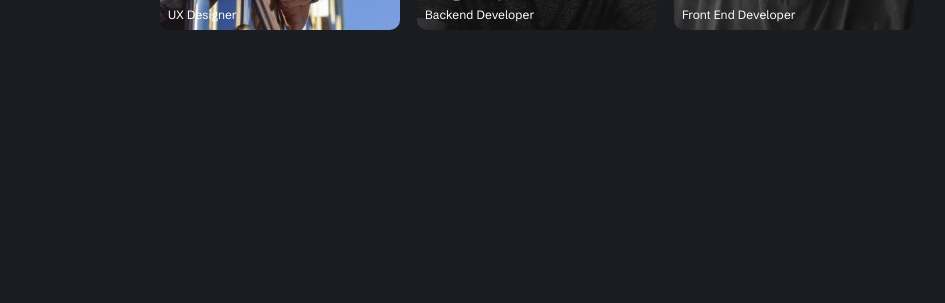
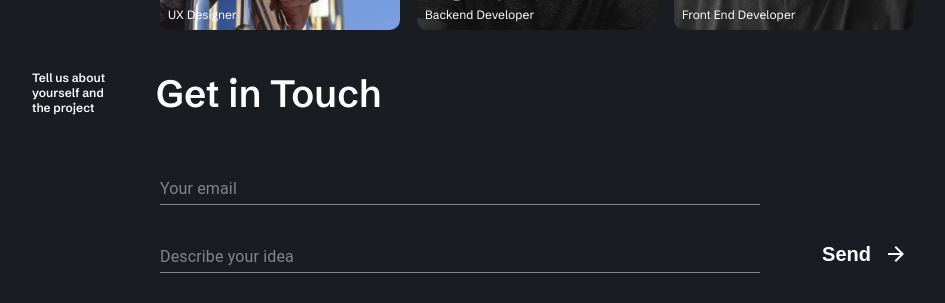
Before and after one commit to Art-Smirnov/grona-landing, a React (Create React App) app: page / in a window 1280 px wide. Shown: the part 1340-1643 px from the top of the page, without its empty margins (167-1112 px from the left). Before the commit the page ends 1410 px from the top, so only its background shows below. Built offline with nearby package versions, Linux system fonts and the light colour scheme.

Commit message:
add Contact

```diff
--- a/src/App.js
+++ b/src/App.js
@@ -3,6 +3,7 @@ import Hero from './components/Hero';
 import CaseStudies from './components/CaseStudies';
 import Capabilities from './components/Capabilities';
 import Team from './components/Team';
+import Contact from './components/Contact';
 
 import './App.sass';
 
@@ -14,6 +15,7 @@ function App() {
       <CaseStudies />
       <Capabilities />
       <Team />
+      <Contact />
     </div>
   );
 }
--- /dev/null
+++ b/src/components/Contact/Contact.js
@@ -0,0 +1,39 @@
+import { TextField } from '@mui/material';
+import ArrowForwardIcon from '@mui/icons-material/ArrowForward';
+
+import './Contact.sass';
+
+const Contact = () => {
+  return (
+    <div className="container contact">
+      <div className="contact-titles">
+        <span className="contact-sub-title">
+          Tell us about yourself and the project
+        </span>
+        <h2 className="contact-title">Get in Touch</h2>
+      </div>
+
+      <div className="form">
+        <div className="form-inputs">
+          <TextField
+            className="form-input"
+            label="Your email"
+            variant="standard"
+          />
+          <TextField
+            className="form-input"
+            label="Describe your idea"
+            variant="standard"
+          />
+        </div>
+
+        <button className="form-button">
+          <span>Send</span>
+          <ArrowForwardIcon />
+        </button>
+      </div>
+    </div>
+  );
+};
+
+export default Contact;
--- /dev/null
+++ b/src/components/Contact/Contact.sass
@@ -0,0 +1,71 @@
+@import '../../styles/variables'
+
+.contact
+  &.container
+    margin-bottom: 40px
+
+.contact-titles
+  display: flex
+  margin-bottom: 40px
+
+.contact-sub-title
+  font-weight: 600
+  font-size: 12px
+  line-height: 15px
+  width: 74px
+  margin-right: 50px
+
+.contact-title
+  font-weight: 600
+  font-size: 38px
+  line-height: 47px
+  margin: 0
+
+
+.form
+  display: flex
+  margin-left: 128px
+  align-items: flex-end
+  justify-content: space-between
+
+  .form-inputs
+    display: flex
+    flex-direction: column
+    width: 600px
+
+  .form-input
+    &:not(:last-child)
+      margin-bottom: 20px
+
+    .MuiInputBase-root:before
+      border-bottom: 1px solid $gray
+
+    .MuiInputBase-root:after
+      border-bottom: 2px solid $white
+
+    label
+      color: $gray
+
+    input
+      color: $white
+
+
+  .form-button
+    display: flex
+    align-items: center
+    cursor: pointer
+    border-radius: 6px
+    border: transparent
+    color: $white
+    background-color: transparent
+    transition: background-color 0.2s ease-in-out
+
+    &:hover
+      background-color: $gray
+
+    span
+      padding: 8px
+      font-weight: 600
+      font-size: 20px
+      line-height: 20px
+      margin-right: 5px
--- /dev/null
+++ b/src/components/Contact/index.js
@@ -0,0 +1 @@
+export { default } from './Contact';
```
